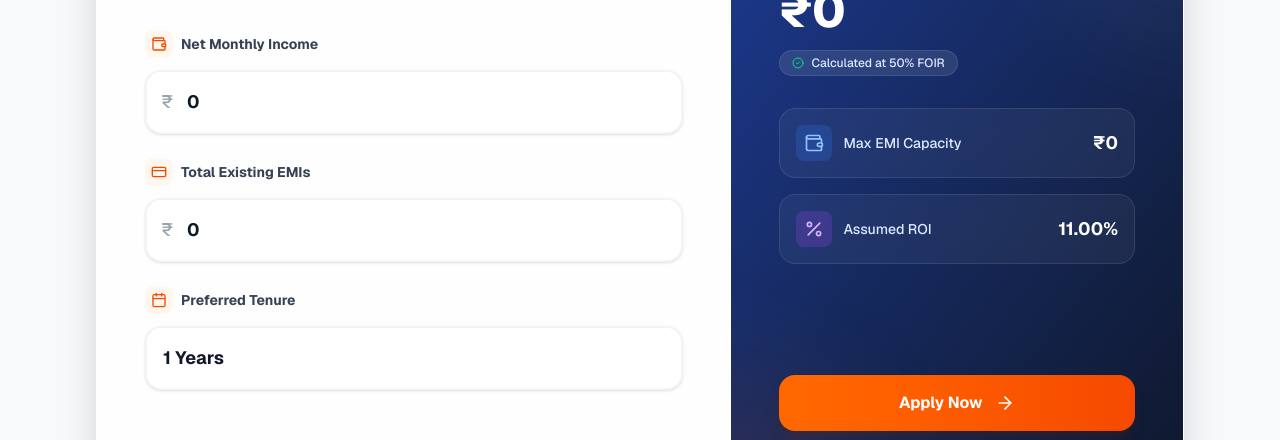
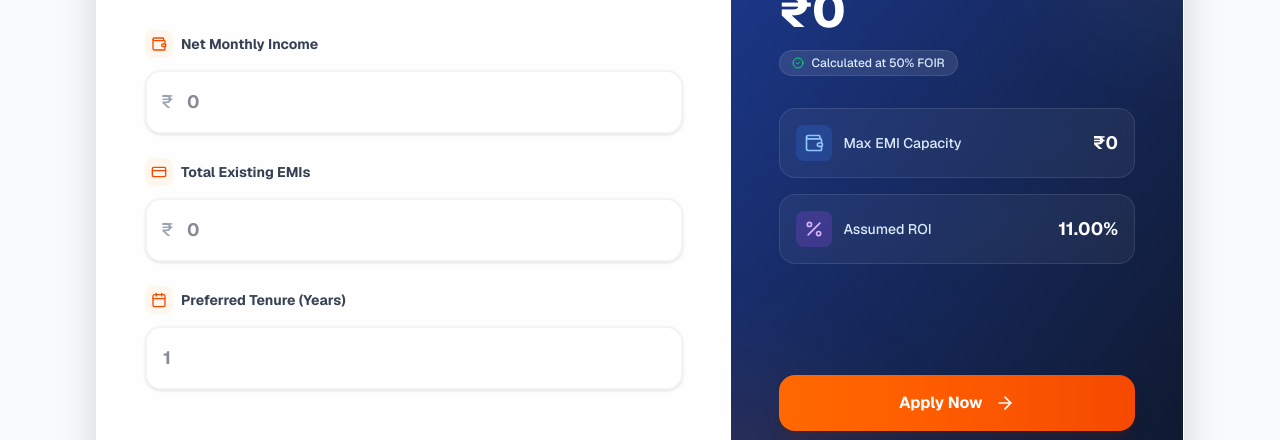
Before and after one commit to neerajk001/loan-sarathi, a Next.js app: page /check-eligibility in a window 1280 px wide. Shown: the part 511-951 px from the top of the page. Built offline with nearby package versions, Linux system fonts and the light colour scheme.

Commit message:
added the ui

```diff
--- a/src/app/calculator/page.tsx
+++ b/src/app/calculator/page.tsx
@@ -42,9 +42,9 @@ const DetailedCalculatorContent = () => {
   }, [searchParams]);
 
   // EMI Calculator State
-  const [loanAmount, setLoanAmount] = useState(0);
-  const [interestRate, setInterestRate] = useState(0);
-  const [tenure, setTenure] = useState(0);
+  const [loanAmount, setLoanAmount] = useState(1000000); // Default: 10 Lakhs
+  const [interestRate, setInterestRate] = useState(10.5); // Default: 10.5%
+  const [tenure, setTenure] = useState(5); // Default: 5 years
   const [tenureType, setTenureType] = useState<'years' | 'months'>('years');
 
   const [emi, setEmi] = useState(0);
@@ -70,9 +70,9 @@ const DetailedCalculatorContent = () => {
   }, [amortizationSchedule.length]);
 
   // Eligibility Calculator State
-  const [income, setIncome] = useState(0);
-  const [existingEmi, setExistingEmi] = useState(0);
-  const [eligTenure, setEligTenure] = useState(1);
+  const [income, setIncome] = useState<string>('50000'); // Default: 50k
+  const [existingEmi, setExistingEmi] = useState<string>('10000'); // Default: 10k
+  const [eligTenure, setEligTenure] = useState<string>('5'); // Default: 5 years
   const [eligibleAmount, setEligibleAmount] = useState(0);
   const [maxEmiCapacity, setMaxEmiCapacity] = useState(0);
   const [applicableROI, setApplicableROI] = useState(11.0);
@@ -90,9 +90,9 @@ const DetailedCalculatorContent = () => {
   const [btNetInHand, setBtNetInHand] = useState(0);
 
   // Part Payment State
-  const [ppLoanAmount, setPpLoanAmount] = useState(0);
-  const [ppInterestRate, setPpInterestRate] = useState(0);
-  const [ppTenure, setPpTenure] = useState(1); // in years
+  const [ppLoanAmount, setPpLoanAmount] = useState(1000000); // Default: 10 Lakhs
+  const [ppInterestRate, setPpInterestRate] = useState(10.5); // Default: 10.5%
+  const [ppTenure, setPpTenure] = useState(5); // Default: 5 years
   const [ppReductionType, setPpReductionType] = useState<'emi' | 'tenure'>('emi');
   const [partPayments, setPartPayments] = useState<{ amount: number; month: number }[]>([]);
 
@@ -418,14 +418,18 @@ const DetailedCalculatorContent = () => {
 
   // Eligibility Calculation
   useEffect(() => {
+    const incomeNum = Number(income) || 0;
+    const existingEmiNum = Number(existingEmi) || 0;
+    const eligTenureNum = Number(eligTenure) || 1;
+
     const foir = 0.50;
-    const maxMonthlyEmi = (income * foir) - existingEmi;
+    const maxMonthlyEmi = (incomeNum * foir) - existingEmiNum;
     setMaxEmiCapacity(Math.round(Math.max(0, maxMonthlyEmi)));
 
     // Calculate Loan Amount for this Max EMI
     // Formula: P = (E * ( (1+r)^n - 1 ) ) / ( r * (1+r)^n )
     const r = applicableROI / 12 / 100;
-    const n = eligTenure * 12; // tenure in months
+    const n = eligTenureNum * 12; // tenure in months
 
     let loan = 0;
     if (maxMonthlyEmi > 0) {
@@ -1312,9 +1316,9 @@ const DetailedCalculatorContent = () => {
                   <input
                     type="number"
                     value={income}
-                    onChange={(e) => setIncome(Number(e.target.value))}
+                    onChange={(e) => setIncome(e.target.value)}
                     className="w-full px-4 py-3 text-lg font-semibold text-gray-900 border-2 border-gray-200 rounded-xl focus:outline-none focus:border-blue-500 focus:ring-2 focus:ring-blue-200 transition-all"
-                    placeholder="50000"
+                    placeholder="0"
                   />
                   <p className="text-xs text-gray-500 mt-2">Salary deposited in bank</p>
                 </div>
@@ -1324,24 +1328,24 @@ const DetailedCalculatorContent = () => {
                   <input
                     type="number"
                     value={existingEmi}
-                    onChange={(e) => setExistingEmi(Number(e.target.value))}
+                    onChange={(e) => setExistingEmi(e.target.value)}
                     className="w-full px-4 py-3 text-lg font-semibold text-gray-900 border-2 border-gray-200 rounded-xl focus:outline-none focus:border-blue-500 focus:ring-2 focus:ring-blue-200 transition-all"
-                    placeholder="10000"
+                    placeholder="0"
                   />
                   <p className="text-xs text-gray-500 mt-2">Don't Include Balance transfer loan EMIs</p>
                 </div>
 
                 <div>
                   <label className="block text-sm font-semibold text-gray-700 mb-3">Desired Tenure (Years)</label>
-                  <select
+                  <input
+                    type="number"
                     value={eligTenure}
-                    onChange={(e) => setEligTenure(Number(e.target.value))}
-                    className="w-full px-4 py-3 text-lg font-semibold text-gray-900 border-2 border-gray-200 rounded-xl focus:outline-none focus:border-blue-500 focus:ring-2 focus:ring-blue-200 transition-all cursor-pointer"
-                  >
-                    {[1, 2, 3, 4, 5, 6, 7, 8, 9, 10, 15, 20, 25, 30].map((y) => (
-                      <option key={y} value={y}>{y} Years</option>
-                    ))}
-                  </select>
+                    onChange={(e) => setEligTenure(e.target.value)}
+                    min="1"
+                    max="30"
+                    className="w-full px-4 py-3 text-lg font-semibold text-gray-900 border-2 border-gray-200 rounded-xl focus:outline-none focus:border-blue-500 focus:ring-2 focus:ring-blue-200 transition-all"
+                    placeholder="1"
+                  />
                   <p className="text-xs text-gray-500 mt-2">Repayment period you prefer</p>
                 </div>
               </div>
@@ -1364,7 +1368,7 @@ const DetailedCalculatorContent = () => {
                   <div>
                     <div className="text-sm text-gray-500 mb-2">Per Lakh EMI</div>
                     <div className="text-3xl font-bold text-orange-600">₹{formatCurrency(Math.round((maxEmiCapacity / (eligibleAmount / 100000)) || 0))}</div>
-                    <p className="text-xs text-gray-500 mt-1">@ {applicableROI.toFixed(2)}% on {eligTenure} Years</p>
+                    <p className="text-xs text-gray-500 mt-1">@ {applicableROI.toFixed(2)}% on {eligTenure || '1'} Years</p>
                   </div>
 
                   <div>
--- a/src/app/check-eligibility/page.tsx
+++ b/src/app/check-eligibility/page.tsx
@@ -7,9 +7,9 @@ import { Calculator, Wallet, CreditCard, Calendar, ArrowRight, CheckCircle2, Per
 import { formatCurrency } from '@/lib/utils';
 
 const CheckEligibility = () => {
-  const [income, setIncome] = useState(0);
-  const [existingEmi, setExistingEmi] = useState(0);
-  const [tenure, setTenure] = useState(1);
+  const [income, setIncome] = useState<string>('');
+  const [existingEmi, setExistingEmi] = useState<string>('');
+  const [tenure, setTenure] = useState<string>('');
 
   const [maxEmiCapacity, setMaxEmiCapacity] = useState(0);
   const [maxLoanAmount, setMaxLoanAmount] = useState(0);
@@ -20,13 +20,17 @@ const CheckEligibility = () => {
   }, [income, existingEmi, tenure]);
 
   const calculateEligibility = () => {
+    const incomeNum = Number(income) || 0;
+    const existingEmiNum = Number(existingEmi) || 0;
+    const tenureNum = Number(tenure) || 1;
+
     const foir = 0.50;
-    const maxEmi = (income * foir) - existingEmi;
+    const maxEmi = (incomeNum * foir) - existingEmiNum;
     const safeMaxEmi = Math.max(0, maxEmi);
     setMaxEmiCapacity(Math.round(safeMaxEmi));
 
     const r = ROI / 12 / 100;
-    const n = tenure * 12;
+    const n = tenureNum * 12;
 
     if (r > 0 && n > 0 && safeMaxEmi > 0) {
       const loanAmount = safeMaxEmi * ( (1 - Math.pow(1 + r, -n)) / r );
@@ -79,7 +83,8 @@ const CheckEligibility = () => {
                     <input
                       type="number"
                       value={income}
-                      onChange={(e) => setIncome(Number(e.target.value))}
+                      onChange={(e) => setIncome(e.target.value)}
+                      placeholder="0"
                       className="w-full pl-10 pr-4 py-4 bg-white border-2 border-gray-100 rounded-2xl focus:ring-4 focus:ring-orange-100 focus:border-orange-500 outline-none font-bold text-gray-900 text-lg transition-all shadow-sm"
                     />
                   </div>
@@ -97,7 +102,8 @@ const CheckEligibility = () => {
                     <input
                       type="number"
                       value={existingEmi}
-                      onChange={(e) => setExistingEmi(Number(e.target.value))}
+                      onChange={(e) => setExistingEmi(e.target.value)}
+                      placeholder="0"
                       className="w-full pl-10 pr-4 py-4 bg-white border-2 border-gray-100 rounded-2xl focus:ring-4 focus:ring-orange-100 focus:border-orange-500 outline-none font-bold text-gray-900 text-lg transition-all shadow-sm"
                     />
                   </div>
@@ -108,17 +114,17 @@ const CheckEligibility = () => {
                     <div className="p-1.5 bg-orange-50 rounded-lg text-orange-600 group-hover:bg-orange-600 group-hover:text-white transition-all">
                       <Calendar className="h-4 w-4" />
                     </div>
-                    Preferred Tenure
+                    Preferred Tenure (Years)
                   </label>
-                  <select
+                  <input
+                    type="number"
                     value={tenure}
-                    onChange={(e) => setTenure(Number(e.target.value))}
-                    className="w-full px-4 py-4 bg-white border-2 border-gray-100 rounded-2xl focus:ring-4 focus:ring-orange-100 focus:border-orange-500 outline-none font-bold text-gray-900 text-lg transition-all cursor-pointer appearance-none shadow-sm"
-                  >
-                    {[1, 2, 3, 4, 5, 6, 7].map((y) => (
-                      <option key={y} value={y}>{y} Years</option>
-                    ))}
-                  </select>
+                    onChange={(e) => setTenure(e.target.value)}
+                    placeholder="1"
+                    min="1"
+                    max="30"
+                    className="w-full px-4 py-4 bg-white border-2 border-gray-100 rounded-2xl focus:ring-4 focus:ring-orange-100 focus:border-orange-500 outline-none font-bold text-gray-900 text-lg transition-all shadow-sm"
+                  />
                 </div>
               </div>
             </div>
--- a/src/app/insurance/[slug]/page.tsx
+++ b/src/app/insurance/[slug]/page.tsx
@@ -274,15 +274,15 @@ export default function InsuranceDetailPage() {
                 </div>
                 <div className="flex items-center gap-3">
                   <div className="w-8 h-8 rounded-full bg-blue-50 flex items-center justify-center text-blue-600 font-bold text-sm">2</div>
+                  <span className="text-sm font-medium text-gray-600">Get The Quote</span>
+                </div>
+                <div className="flex items-center gap-3">
+                  <div className="w-8 h-8 rounded-full bg-blue-50 flex items-center justify-center text-blue-600 font-bold text-sm">3</div>
                   <span className="text-sm font-medium text-gray-600">Login</span>
                 </div>
                 <div className="flex items-center gap-3">
-                  <div className="w-8 h-8 rounded-full bg-blue-50 flex items-center justify-center text-blue-600 font-bold text-sm">3</div>
-                  <span className="text-sm font-medium text-gray-600">Approval</span>
-                </div>
-                <div className="flex items-center gap-3">
                   <div className="w-8 h-8 rounded-full bg-blue-50 flex items-center justify-center text-blue-600 font-bold text-sm">4</div>
-                  <span className="text-sm font-medium text-gray-600">Disbursement</span>
+                  <span className="text-sm font-medium text-gray-600">Policy Issued</span>
                 </div>
               </div>
 
```
